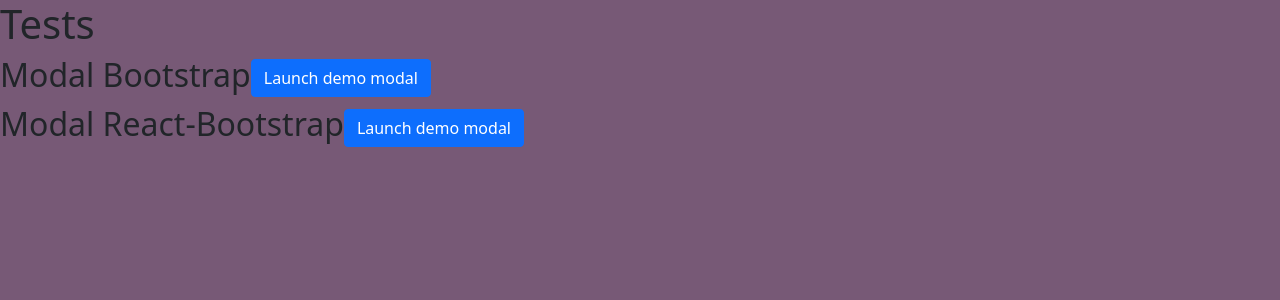
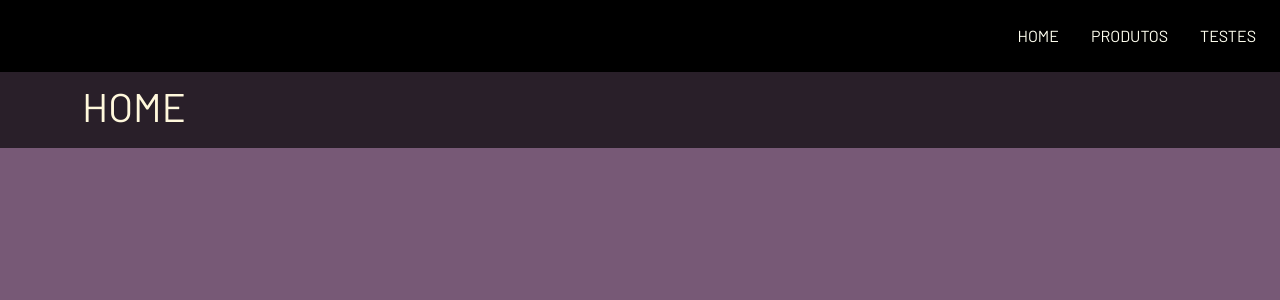
Before and after one commit to lydyanah/get-pizza, a React (Create React App) app: page / in a window 1280 px wide. Shown: the top 300 px of the page. Built offline with nearby package versions, Linux system fonts and the light colour scheme.

Commit message:
global menu

```diff
--- a/package.json
+++ b/package.json
@@ -15,6 +15,7 @@
     "react": "^17.0.2",
     "react-bootstrap": "^2.0.0-beta.4",
     "react-dom": "^17.0.2",
+    "react-router-dom": "^5.2.0",
     "react-scripts": "4.0.3",
     "typescript": "^4.1.2",
     "web-vitals": "^1.0.1"
@@ -42,5 +43,8 @@
       "last 1 firefox version",
       "last 1 safari version"
     ]
+  },
+  "devDependencies": {
+    "@types/react-router-dom": "^5.1.8"
   }
 }
--- a/src/App.tsx
+++ b/src/App.tsx
@@ -1,3 +1,4 @@
+import { BrowserRouter, Switch, Route } from 'react-router-dom';
 import Home from './pages/home';
 import Products from './pages/products';
 import Tests from './pages/tests';
@@ -6,7 +7,14 @@
 
 const App = () => {
   return (
-    <Tests />
+    <BrowserRouter>
+      <Switch>
+        <Route path="/" exact component={Home} />
+        <Route path="/products" component={Products} />
+        <Route path="/tests" component={Tests}/>
+      </Switch>
+    </BrowserRouter>
+
   ) ;
 }
 
--- /dev/null
+++ b/src/components/GlobalMenu/index.tsx
@@ -0,0 +1,14 @@
+import { Link } from "react-router-dom";
+import "./styles.css";
+
+const GlobalMenu = () => {
+  return (
+    <nav>
+      <a><Link to="/">Home</Link></a>
+      <a><Link to="/products">Produtos</Link></a>
+      <a><Link to="/tests">Testes</Link></a>
+    </nav>
+  );
+};
+
+export default GlobalMenu;
--- /dev/null
+++ b/src/components/GlobalMenu/styles.css
@@ -0,0 +1,17 @@
+nav {
+	background-color: black;
+	color: ivory;
+	padding: 8px;
+	display: flex;
+    justify-content: flex-end;
+}
+
+nav a {
+	text-decoration: none;  /*tirar o sublinhado do link*/
+	color: inherit;
+	display: flex;
+	justify-content: center;
+	padding: 8px;
+    font-family: Barlow;
+    text-transform: uppercase;
+}
--- a/src/pages/home/index.tsx
+++ b/src/pages/home/index.tsx
@@ -1,6 +1,13 @@
+import GlobalMenu from "../../components/GlobalMenu";
+
 const Home = () => {
     return (
-        <h1>Home</h1>
+        <>
+            <GlobalMenu />
+            <header>
+                <h1>Home</h1>
+            </header>
+        </>
     )
 }
 
--- a/src/pages/products/index.tsx
+++ b/src/pages/products/index.tsx
@@ -1,4 +1,5 @@
 import { useEffect, useState } from 'react';
+import GlobalMenu from '../../components/GlobalMenu';
 import ProductCard from '../../components/ProductCard';
 import api from '../../services/api'
 import './styles.css';
@@ -24,7 +25,8 @@
     }, []);
 
     return (
-    <>
+        <>
+            <GlobalMenu />
             <header>
                 <h1>Produtos</h1>
             </header>
--- a/src/pages/tests/index.tsx
+++ b/src/pages/tests/index.tsx
@@ -1,5 +1,6 @@
 import { useState } from "react";
 import { Modal, Button } from "react-bootstrap";
+import GlobalMenu from "../../components/GlobalMenu";
 
 const Tests = () => {
   const [modalShow, setModalShow] = useState(false);
@@ -9,30 +10,58 @@
 
   return (
     <>
+      <GlobalMenu />
+          <header>
               <h1>Tests</h1>
-            <h2>Modal Bootstrap
-            <button type="button" className="btn btn-primary" data-bs-toggle="modal" data-bs-target="#exampleModal">
+          </header>
+
+      <h2>
+        Modal Bootstrap
+        <button
+          type="button"
+          className="btn btn-primary"
+          data-bs-toggle="modal"
+          data-bs-target="#exampleModal"
+        >
           Launch demo modal
         </button>
       </h2>
 
-            <div className="modal fade" id="exampleModal" tabIndex={-1} aria-labelledby="exampleModalLabel" aria-hidden="true">
+      <div
+        className="modal fade"
+        id="exampleModal"
+        tabIndex={-1}
+        aria-labelledby="exampleModalLabel"
+        aria-hidden="true"
+      >
         <div className="modal-dialog modal-dialog-centered">
           <div className="modal-content">
             <div className="modal-header">
-                            <h5 className="modal-title" id="exampleModalLabel">Modal title</h5>
-                            <button type="button" className="btn-close" data-bs-dismiss="modal" aria-label="Close"></button>
+              <h5 className="modal-title" id="exampleModalLabel">
+                Modal title
+              </h5>
+              <button
+                type="button"
+                className="btn-close"
+                data-bs-dismiss="modal"
+                aria-label="Close"
+              ></button>
             </div>
-                        <div className="modal-body">
-                            Texto teste
-                        </div>
+            <div className="modal-body">Texto teste</div>
             <div className="modal-footer">
-                            <button type="button" className="btn btn-primary" data-bs-dismiss="modal">Close</button>
+              <button
+                type="button"
+                className="btn btn-primary"
+                data-bs-dismiss="modal"
+              >
+                Close
+              </button>
             </div>
           </div>
         </div>
       </div>
-            <h2>Modal React-Bootstrap
+      <h2>
+        Modal React-Bootstrap
         <Button variant="primary" onClick={handleModalShow}>
           Launch demo modal
         </Button>
@@ -52,17 +81,16 @@
           <h4>Centered Modal</h4>
           <p>
             Cras mattis consectetur purus sit amet fermentum. Cras justo odio,
-                    dapibus ac facilisis in, egestas eget quam. Morbi leo risus, porta ac
-                    consectetur ac, vestibulum at eros.
+            dapibus ac facilisis in, egestas eget quam. Morbi leo risus, porta
+            ac consectetur ac, vestibulum at eros.
           </p>
         </Modal.Body>
         <Modal.Footer>
           <Button onClick={handleModalClose}>Close</Button>
         </Modal.Footer>
       </Modal>
-
     </>
   );
-}
+};
 
 export default Tests;
--- a/src/styles/global.css
+++ b/src/styles/global.css
@@ -11,13 +11,14 @@
 }
 
 header{
-    background-color: rgba(255, 153, 0, 0.651);
+    background-color: rgba(0, 0, 0, 0.651);
+    color: cornsilk;
     font-family: Barlow;
     font-size: 3em;
     font-weight: 600;
     text-transform: uppercase;
     text-indent: 1.5em;
-    padding: 25px;
+    padding: 10px;
 }
 
 ul.products{
```
Also changed, not shown: 1 other file (tests, documents, lock files or other folders). Lines whose indentation alone changed are shown as unchanged.
